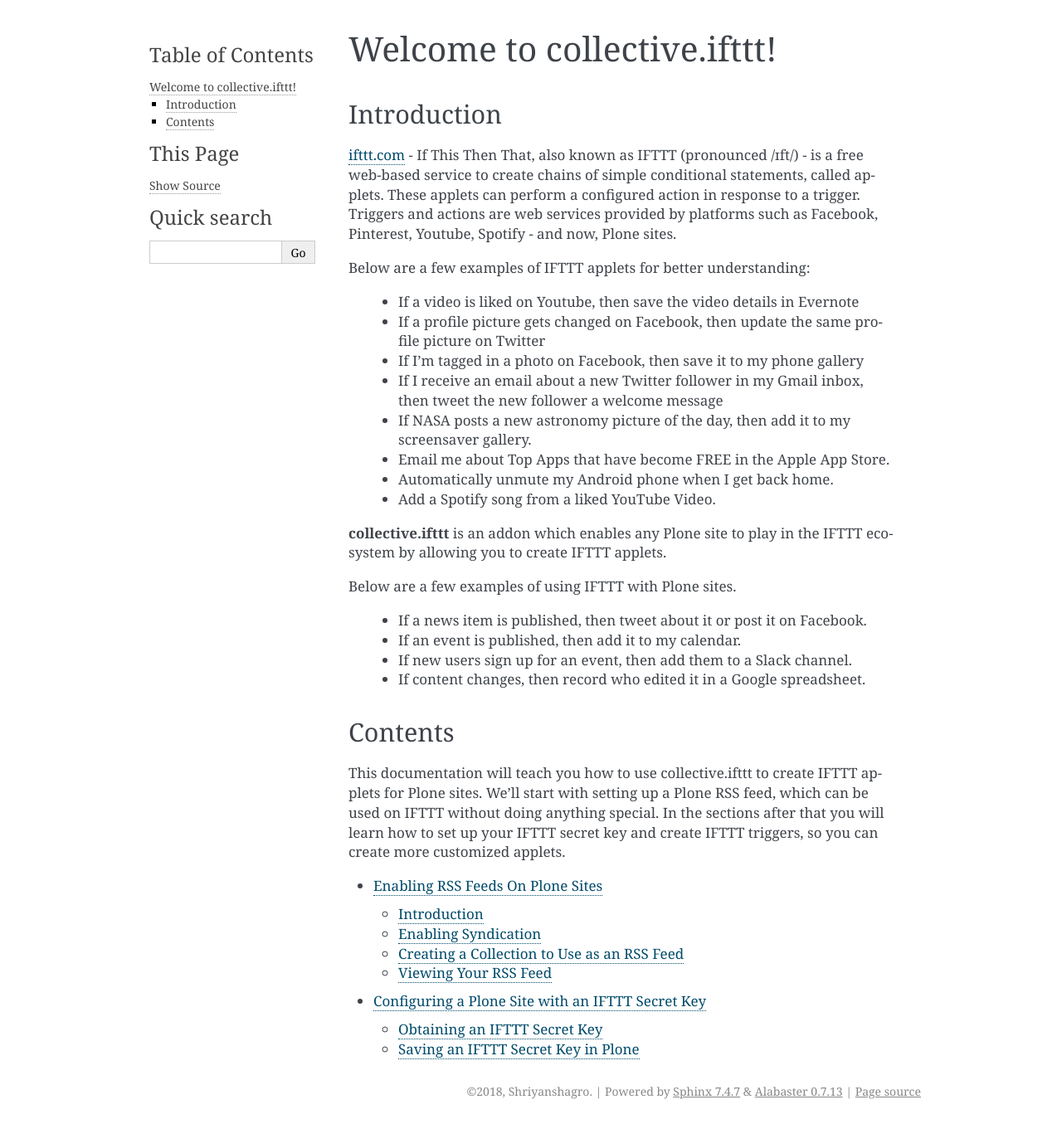
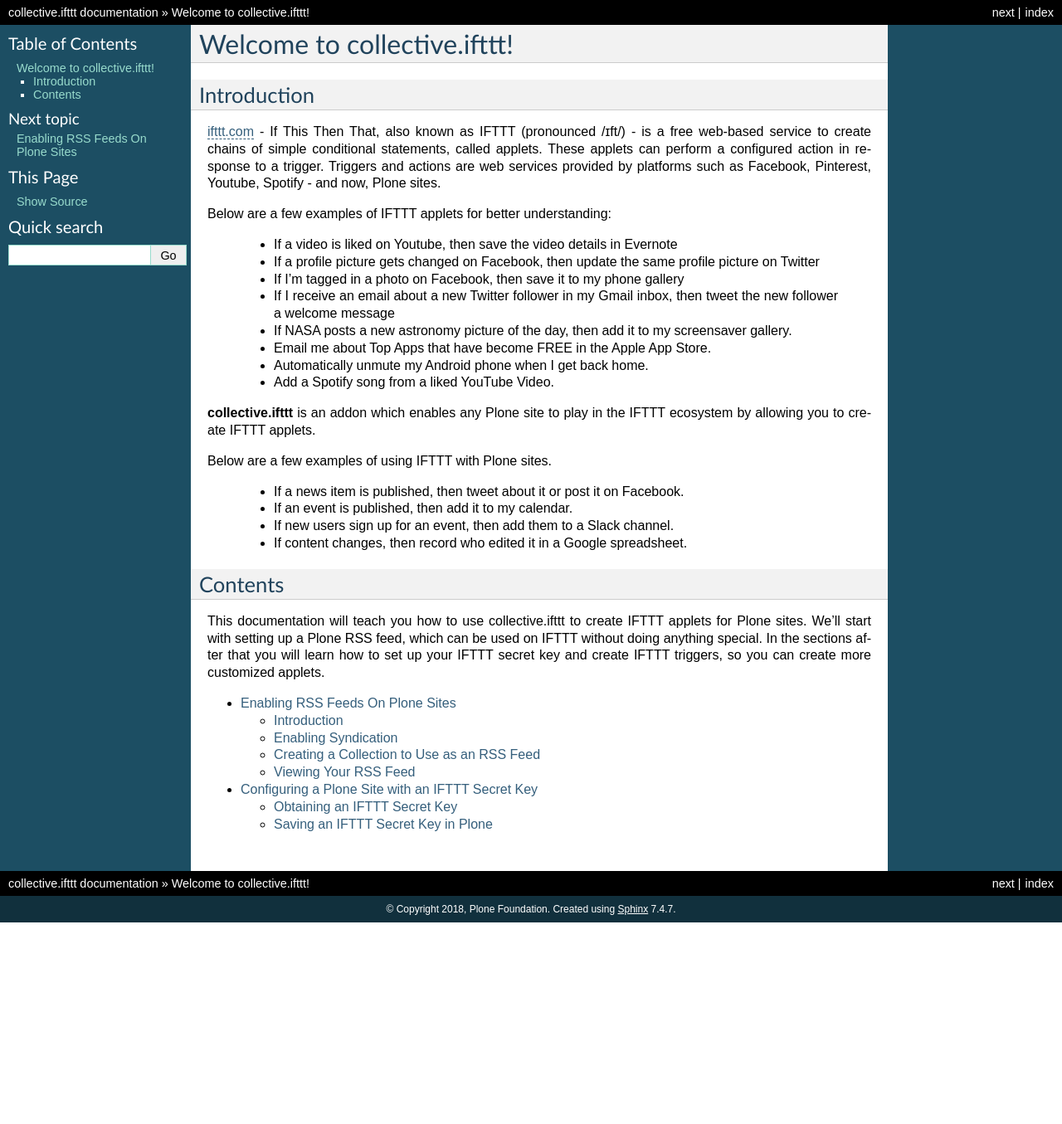
Before and after one commit to collective/collective.ifttt, a Sphinx documentation site: the page built from docs/index.rst, in a window 1280 px wide and 1355 px high. Shown: the whole window at 83% size. Built offline with Sphinx 7.4.7, drawn with Linux system fonts in a browser that asks for light colours.

Commit message:
apply classic theme on sphinx

```diff
--- a/docs/conf.py
+++ b/docs/conf.py
@@ -19,7 +19,7 @@
 # -- Project information -----------------------------------------------------
 
 project = u'collective.ifttt'
-copyright = u'2018, Shriyanshagro'
+copyright = u'2018, Plone Foundation'
 author = u'Shriyanshagro'
 
 # The short X.Y version
@@ -70,7 +70,12 @@
 # The theme to use for HTML and HTML Help pages.  See the documentation for
 # a list of builtin themes.
 #
-html_theme = 'alabaster'
+html_theme = 'classic'
+html_theme_options = {
+    "stickysidebar": "true",
+    "externalrefs": "true",
+    "relbarbgcolor": "black"
+}
 
 # Theme options are theme-specific and customize the look and feel of a theme
 # further.  For a list of options available for each theme, see the
```
